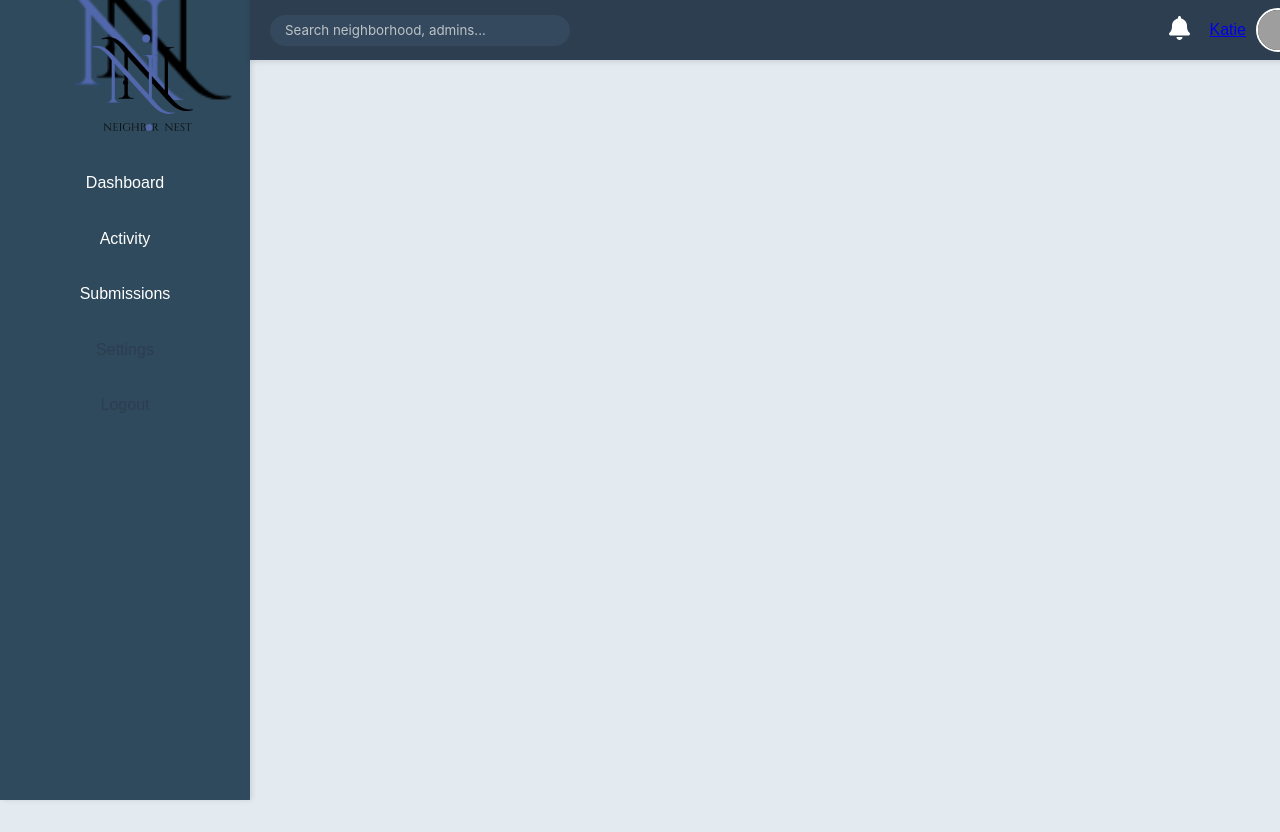
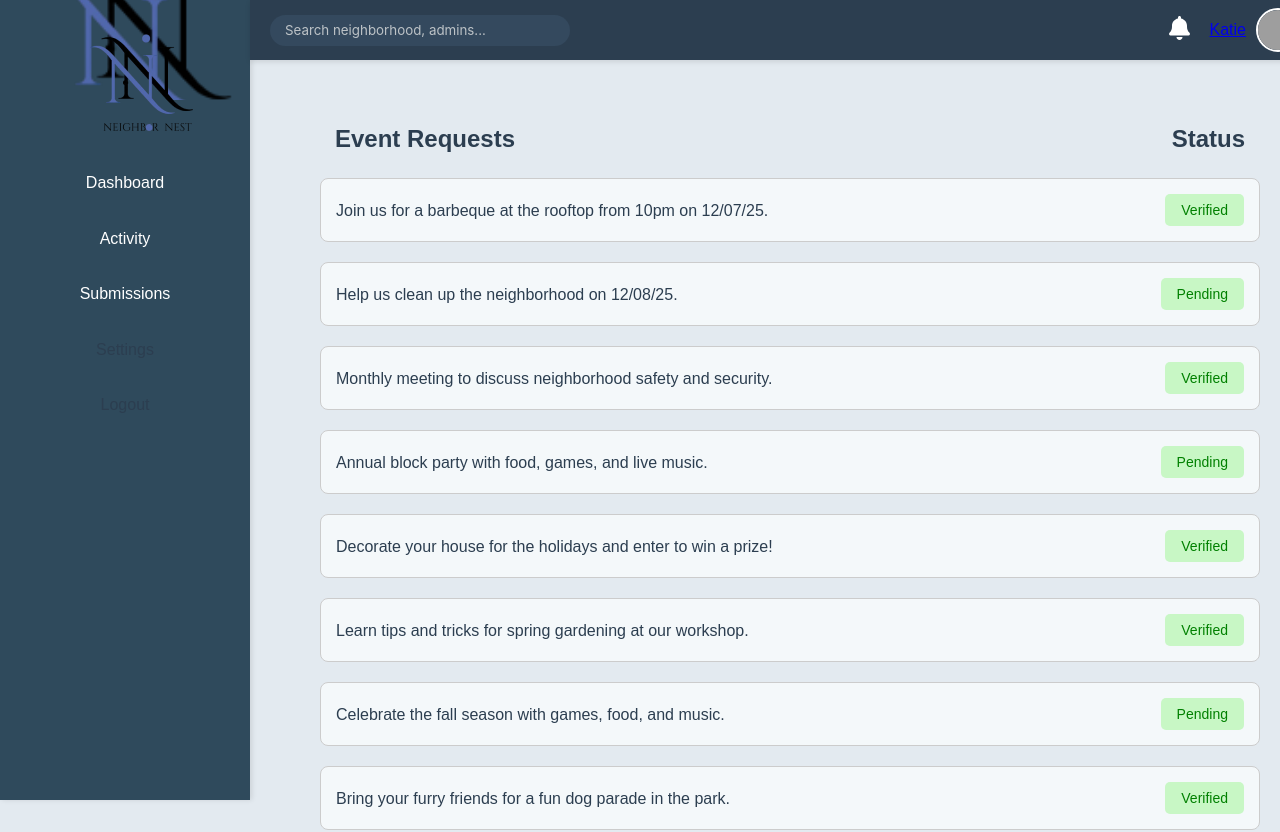
Before and after one commit to jammie-commits/neighbor-nest-front-end, a React (Create React App) app in the folder neighbornest/: page /resident/submissions in a window 1280 px wide. Shown: the top 832 px of the page. Before the commit the page ends 800 px from the top, so only its background shows below. Built offline with nearby package versions, Linux system fonts and the light colour scheme; data requests are answered from the project's data file; grey boxes are pictures that could not be loaded.

Commit message:
Add submissions

```diff
--- a/neighbornest/package.json
+++ b/neighbornest/package.json
@@ -9,6 +9,7 @@
     "@testing-library/jest-dom": "^5.17.0",
     "@testing-library/react": "^13.4.0",
     "@testing-library/user-event": "^13.5.0",
+    "axios": "^1.7.4",
     "react": "^18.3.1",
     "react-dom": "^18.3.1",
     "react-router-dom": "^6.26.0",
--- a/neighbornest/server/db.json
+++ b/neighbornest/server/db.json
@@ -79,22 +79,8 @@
       "date": "2024-11-11T16:00:00Z",
       "location": "Art Gallery",
       "status": "Pending"
-    },
-    {
-      "id": "d822",
-      "title": "",
-      "content": "chipo party"
-    },
-    {
-      "id": "a6f8",
-      "title": "",
-      "content": "chipo party"
-    },
-    {
-      "id": "8d55",
-      "title": "Pono",
-      "description": "Nginyo"
     }
+
   ],
   "news": [
     {
--- /dev/null
+++ b/neighbornest/src/components/residents/ResidentSubmission.module.css
@@ -0,0 +1,50 @@
+.submissionContainer {
+  padding: 20px;
+  margin-top: 100px;
+  margin-left: 300px; /* Adjust to ensure it doesn't overlap with the sidebar */
+  max-width: calc(100% - 300px); /* Adjust the width based on your layout */
+  box-sizing: border-box;
+}
+
+.eventList {
+  display: flex;
+  flex-direction: column;
+  gap: 20px; /* Space between event items */
+}
+
+.eventItem {
+  display: flex;
+  justify-content: space-between;
+  align-items: center;
+  padding: 15px;
+  border: 1px solid #ccc;
+  border-radius: 8px;
+  background-color: #f4f8fa; /* Light background color for items */
+}
+
+.requestDescription {
+  font-size: 16px;
+  color: #333;
+}
+
+.statusButtonContainer {
+  display: flex;
+  align-items: center;
+}
+
+.statusButton {
+  padding: 8px 16px;
+  border: none;
+  border-radius: 5px;
+  background-color: #c8f7c5; /* Light green background for the status */
+  color: #008000; /* Dark green text */
+  font-size: 14px;
+  cursor: default; /* Cursor style for non-clickable status */
+}
+
+.headerRow {
+  display: flex;
+  justify-content: space-between;
+  padding: 0 15px; /* Adjust padding as needed */
+  margin-bottom: 20px;
+}
--- a/neighbornest/src/pages/ResidentSubmission.js
+++ b/neighbornest/src/pages/ResidentSubmission.js
@@ -1,15 +1,42 @@
-import React from 'react';
+import React, { useState, useEffect } from 'react';
+import axios from 'axios';
 import ResidentSidebar from '../components/residents/ResidentSidebar';
-//import './Sidebar.css';
 import Topbar from '../components/Superadmin/Topbar';
+import styles from '../components/residents/ResidentSubmission.module.css';
 
 const ResidentSubmission = () => {
+  const [eventRequests, setEventRequests] = useState([]);
+
+  // Fetch event requests from the backend
+  useEffect(() => {
+    axios.get('http://localhost:3001/events')
+      .then(response => setEventRequests(response.data))
+      .catch(error => console.error('Error fetching event requests:', error));
+  }, []);
+
   return (
     <div>
-      <Topbar/>
+      <Topbar />
       <ResidentSidebar />
+
+      <div className={styles.submissionContainer}>
+      <div className={styles.headerRow}>
+          <h2>Event Requests</h2>
+          <h2>Status</h2>
+        </div>
+        <div className={styles.eventList}>
+          {eventRequests.map(event => (
+            <div key={event.event_id} className={styles.eventItem}>
+              <p>{event.description}</p>
+              <button className={styles.statusButton}>
+                {event.status}
+              </button>
+            </div>
+          ))}
+        </div>
+      </div>
     </div>
   );
-}
+};
 
 export default ResidentSubmission;
```
Also changed, not shown: 1 other file (tests, documents, lock files or other folders).
